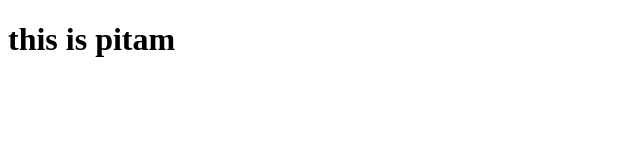
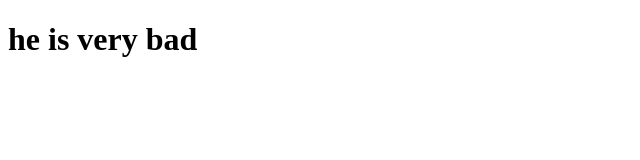
Before and after one commit to pitamstatus/pritam, a plain HTML site: page index.html in a window 1280 px wide. Shown: the whole page, without its empty margins (0-640 px from the left). Drawn offline with Linux system fonts and the light colour scheme.

Commit message:
biswajit

```diff
--- a/index.html
+++ b/index.html
@@ -8,7 +8,7 @@
 </head>
 <body>
     <h1>
-      this is pitam
+      he is very bad
     </h1>
 </body>
 </html>
```
